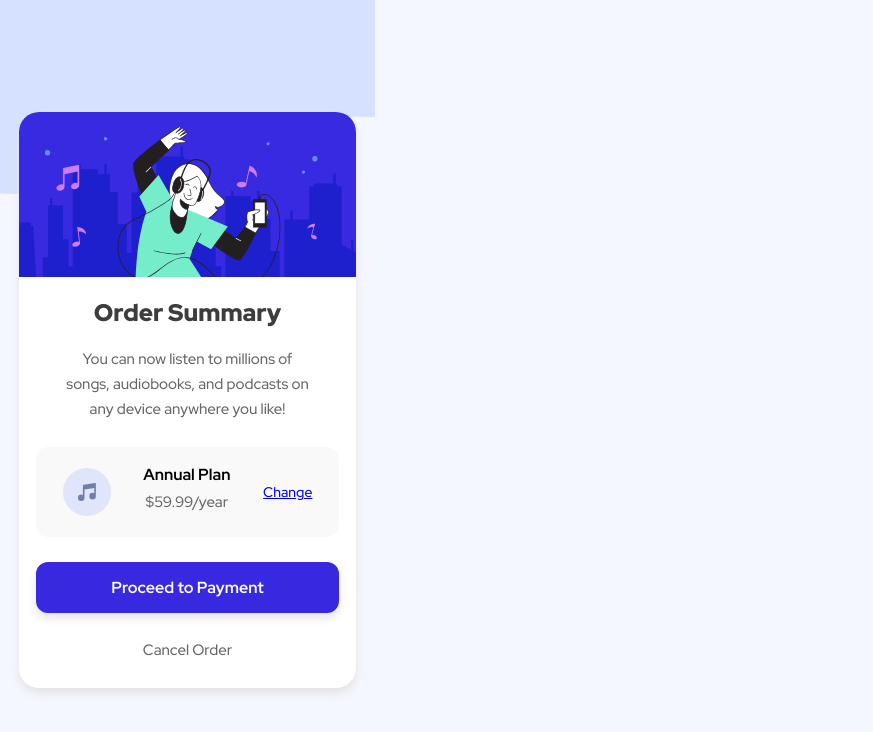
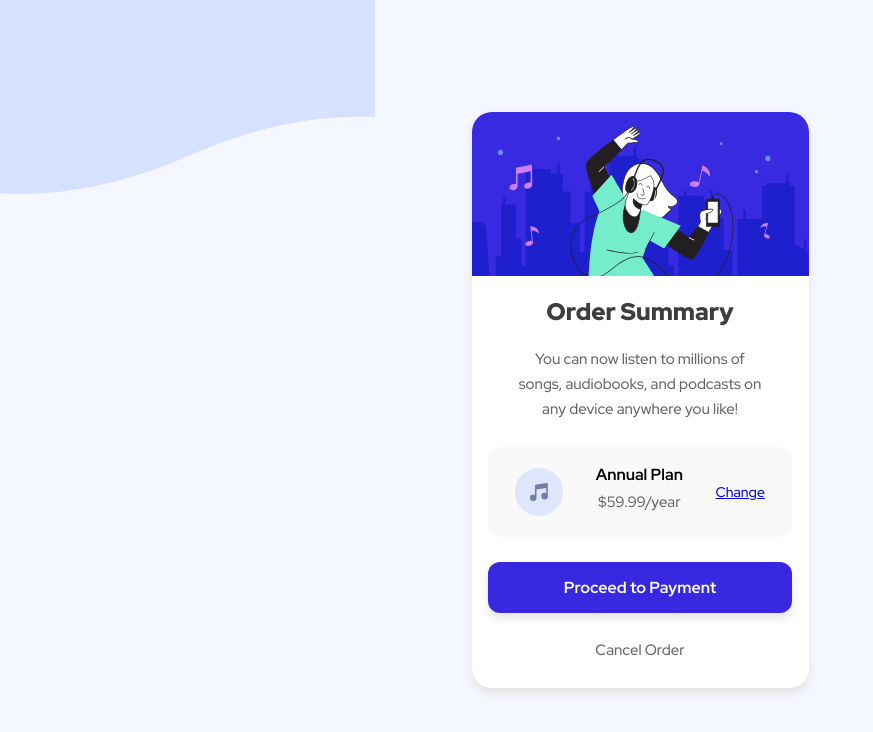
Before and after one commit to helmdyck/subscription, a plain HTML site: page index.html in a window 1280 px wide. Shown: the whole page, without its empty margins (0-873 px from the left). Drawn offline with Linux system fonts and the light colour scheme.

Commit message:
Update styles.css

```diff
--- a/css/styles.css
+++ b/css/styles.css
@@ -3,7 +3,7 @@ body {
     justify-content: center;
     align-items: center;
     height: 100vh;
-    width: 375px;
+    width: 100%;
     font-family: 'Red Hat Display', sans-serif;
     text-align: center;
     margin: 0;
@@ -52,7 +52,7 @@ a {
 }
 
 .container {
-    width: 90%;
+    width: 337px;
     border-radius: 20px;
     background-color: white;
     display: flex;
```
